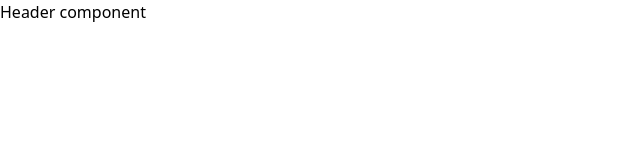
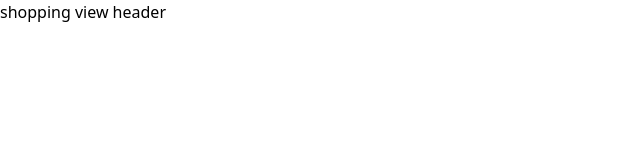
Before and after one commit to Gauravmehra88/mern-ecommerce, a React (Vite) app in the folder client/: page /shop in a window 1280 px wide. Before the commit this address had no page. Shown: the top 160 px of the page, without its empty margins (0-640 px from the left). Built offline with nearby package versions, Linux system fonts and the light colour scheme.

Commit message:
corrections to shopping routes

```diff
--- a/client/src/App.jsx
+++ b/client/src/App.jsx
@@ -7,6 +7,8 @@ import AdminProducts from "./pages/admin-view/products"
 import AdminOrders from "./pages/admin-view/orders"
 import AdminFeatures from "./pages/admin-view/feature"
 import AdminLayout from "./components/admin-view/layout"
+import ShoppingLayout from "./pages/shopping-view/layout"
+import NotFound from "./pages/shopping-view/not-found"
 
 
 
@@ -16,7 +18,7 @@ function App(){
     return(
         <div className="flex flex-col overflow-hidden bg-white">
             {/*you can render all the common components that will be rendering in all the pages*/}
-          <h1>Header component</h1>
+
 
           <Routes>
 
@@ -25,10 +27,16 @@ function App(){
              <Route path="register" element={<AuthRegister/>}/>
            </Route>
            <Route path="/admin" element={<AdminLayout/>}>
-             <Route path="dashboard" element={<AdminDashboard/>}/>
-             <Route path="products" element={<AdminProducts/>}/>
-             <Route path="orders" element={<AdminOrders/>}/>
-             <Route path="features" element={<AdminFeatures/>}/>
+               <Route path="dashboard" element={<AdminDashboard/>}/>
+               <Route path="products" element={<AdminProducts/>}/>
+               <Route path="orders" element={<AdminOrders/>}/>
+               <Route path="features" element={<AdminFeatures/>}/>
+           </Route>
+           <Route>
+              <Route path="/shop" element={<ShoppingLayout/>}/>
+              <Route path="*" element={<NotFound/>}/>
+              <Route/>
+              <Route/>
            </Route>
           </Routes>
         </div>
--- /dev/null
+++ b/client/src/pages/shopping-view/header.jsx
@@ -0,0 +1,7 @@
+function ShoppingHeader () {
+    return(
+            <div>shopping view header</div>
+    );
+
+}
+export default ShoppingHeader;
--- /dev/null
+++ b/client/src/pages/shopping-view/layout.jsx
@@ -0,0 +1,17 @@
+import { Outlet } from "react-router-dom";
+import ShoppingHeader from "./header";
+
+function ShoppingLayout() {
+    return (
+        <div className="flex flex-col bg-white overflow-hidden">
+
+            {/*common header*/}
+            <ShoppingHeader/>
+
+            <main className="flex flex-col w-full">
+                <Outlet/> {/*we will be rendering the child*/}
+            </main>
+        </div>
+    );
+}
+export default ShoppingLayout;
--- /dev/null
+++ b/client/src/pages/shopping-view/not-found/index.jsx
@@ -0,0 +1,7 @@
+ function NotFound() {
+    return(
+        <div>page does not exist</div>
+    );
+
+}
+export default NotFound;
```
